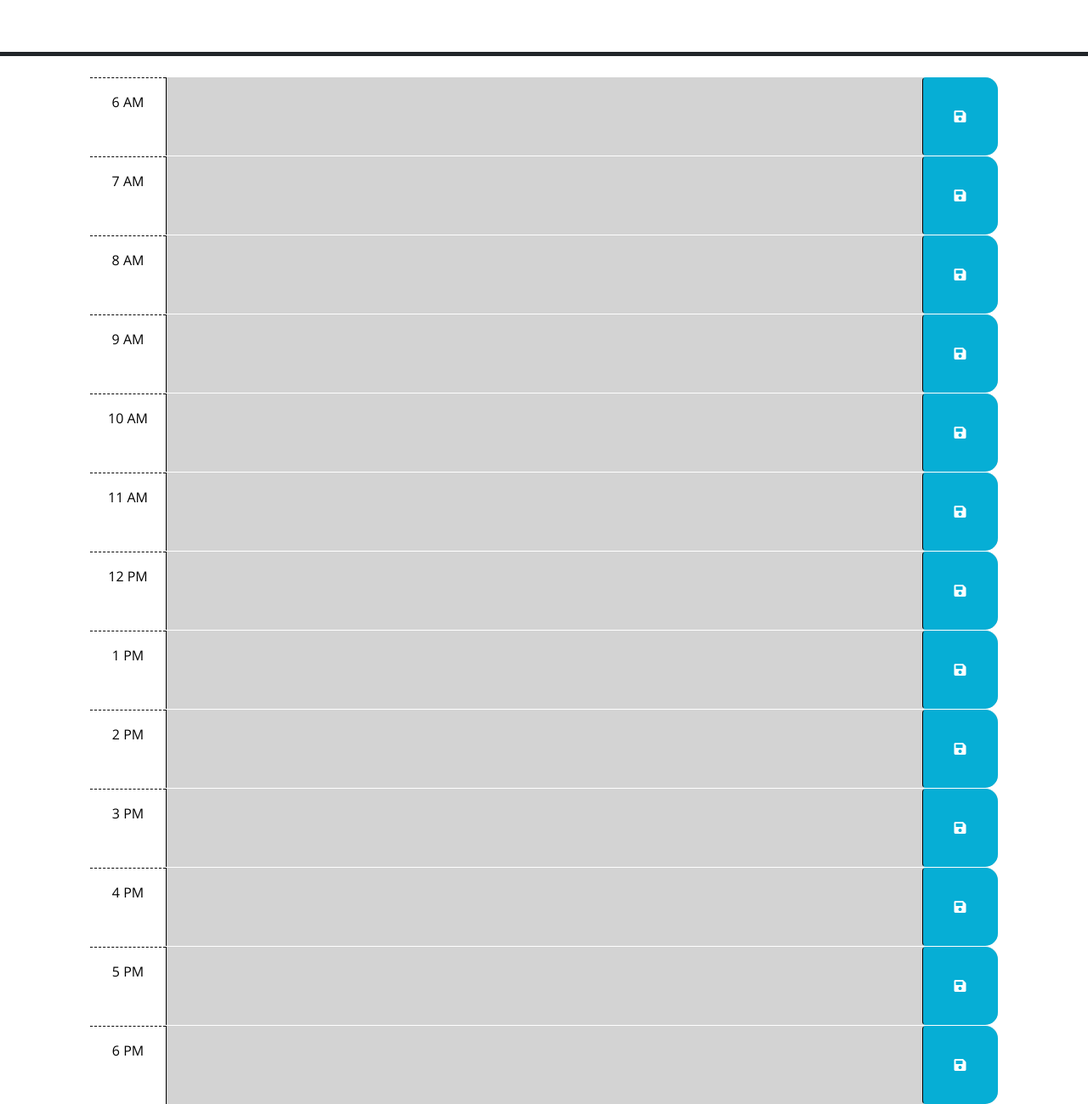
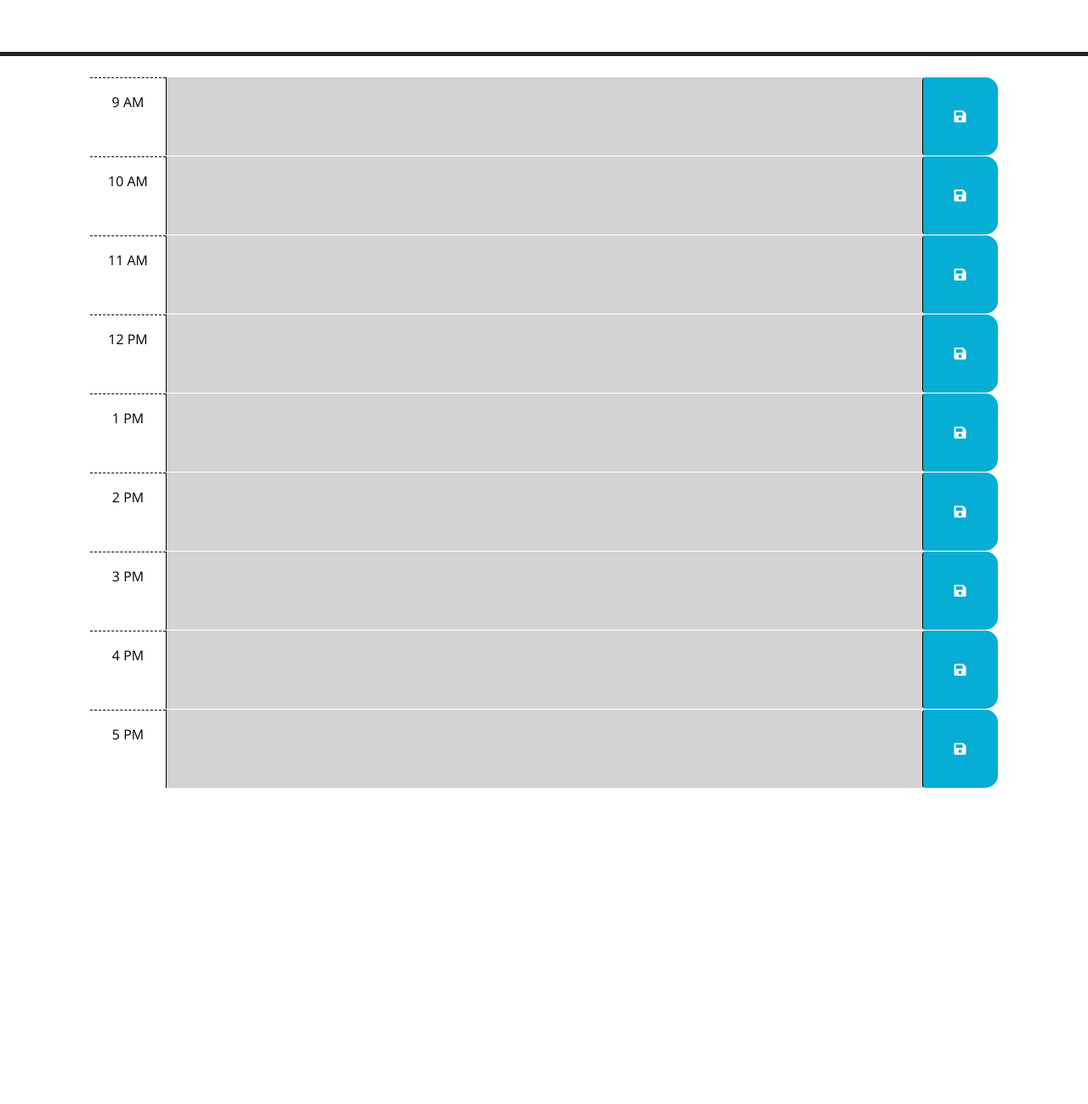
Before and after one commit to ebcoleman/daily-planner, a website: page Develop/index.html in a window 1280 px wide. Shown: the part 212-1511 px from the top of the page at 85% size. After the commit the page ends 1139 px from the top, so only its background shows below. Drawn offline with nearby package versions, Linux system fonts and the light colour scheme.

Commit message:
corrected the times for the workday per the readme requirements

```diff
--- a/Develop/index.html
+++ b/Develop/index.html
@@ -23,36 +23,14 @@
   </head>
 
   <body>
+
     <header class="p-5 mb-4 border-5 border-bottom border-dark text-center">
       <h1 class="display-3">Work Day Scheduler</h1>
       <p class="lead">A simple calendar app for scheduling your work day</p>
       <p id="current-day" class="lead"></p>
     </header>
+
     <div class="container-lg px-5">
-
-      <div id="6-am" class="row time-block past">
-        <div class="col-2 col-md-1 hour text-center py-3">6 AM</div>
-        <textarea class="col-8 col-md-10 description" rows="3"> </textarea>
-        <button class="btn saveBtn col-2 col-md-1" aria-label="save">
-          <i class="fas fa-save" aria-hidden="true"></i>
-        </button>
-      </div>
-
-      <div id="7-am" class="row time-block past">
-        <div class="col-2 col-md-1 hour text-center py-3">7 AM</div>
-        <textarea class="col-8 col-md-10 description" rows="3"> </textarea>
-        <button class="btn saveBtn col-2 col-md-1" aria-label="save">
-          <i class="fas fa-save" aria-hidden="true"></i>
-        </button>
-      </div>
-
-      <div id="8-am" class="row time-block past">
-        <div class="col-2 col-md-1 hour text-center py-3">8 AM</div>
-        <textarea class="col-8 col-md-10 description" rows="3"> </textarea>
-        <button class="btn saveBtn col-2 col-md-1" aria-label="save">
-          <i class="fas fa-save" aria-hidden="true"></i>
-        </button>
-      </div>
 
       <div id="9-am" class="row time-block past">
         <div class="col-2 col-md-1 hour text-center py-3">9 AM</div>
@@ -126,30 +104,6 @@
         </button>
       </div>
 
-      <div id="6-pm" class="row time-block past">
-        <div class="col-2 col-md-1 hour text-center py-3">6 PM</div>
-        <textarea class="col-8 col-md-10 description" rows="3"> </textarea>
-        <button class="btn saveBtn col-2 col-md-1" aria-label="save">
-          <i class="fas fa-save" aria-hidden="true"></i>
-        </button>
-      </div>
-
-
-      <!-- <div id="6-am" class="time-block">6 a.m.</div>
-      <div id="7-am" class="time-block"></div>
-      <div id="8-am" class="time-block"></div>
-      <div id="9-am" class="time-block"></div>
-      <div id="10-am" class="time-block"></div>
-      <div id="11-am" class="time-block"></div>
-      <div id="12-pm" class="time-block"></div>
-      <div id="1-pm" class="time-block"></div>
-      <div id="2-pm" class="time-block"></div>
-      <div id="3-pm" class="time-block"></div>
-      <div id="4-pm" class="time-block"></div>
-      <div id="5-pm" class="time-block"></div>
-      <div id="6-pm" class="time-block"></div>
-      <div id="7-pm" class="time-block"></div> -->
-
 
 
       <!-- Use class for "past", "present", and "future" to apply styles to the
```
Also changed, not shown: README.md.
